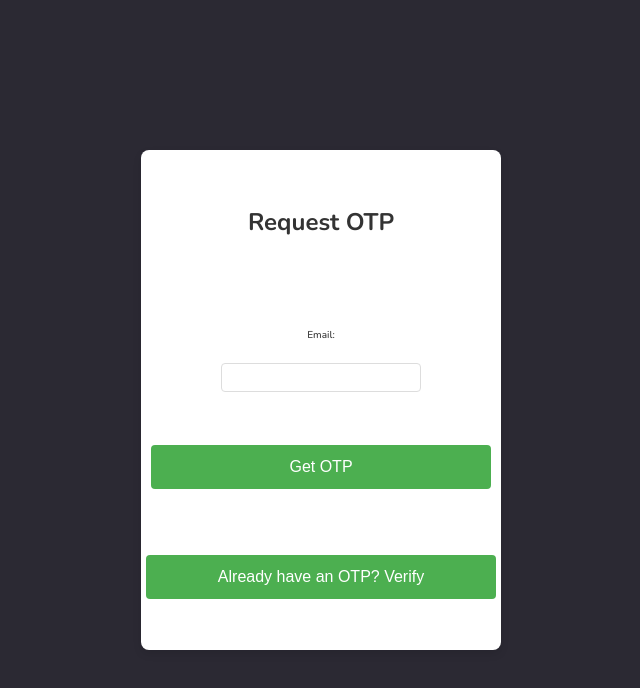
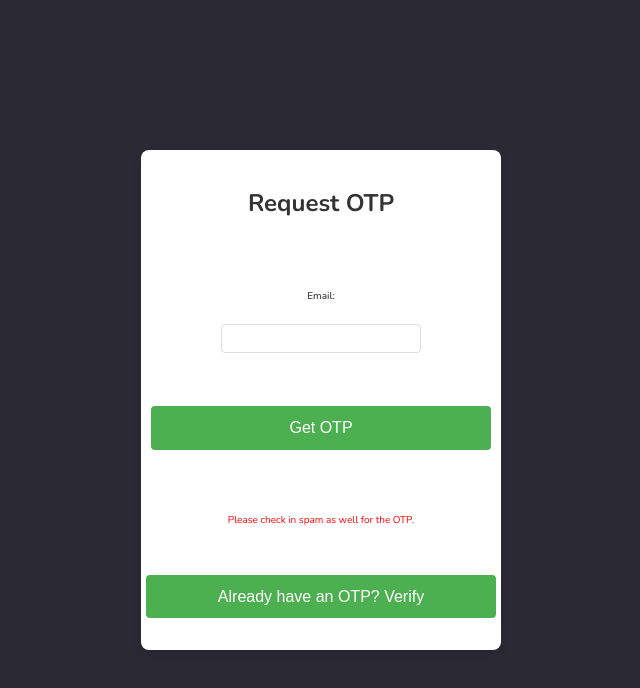
Before and after one commit to gautam-malik1578/BlueHorizonDeploy, a React (Vite) app in the folder Client/: page /verify in a window 1280 px wide. Shown: the top 688 px of the page, without its empty margins (319-959 px from the left). Built offline with nearby package versions, Linux system fonts and the light colour scheme.

Commit message:
add the spam suggestion to the otp

```diff
--- a/Client/src/pages/Verify.jsx
+++ b/Client/src/pages/Verify.jsx
@@ -110,6 +110,14 @@ function Verify() {
         </button>
       </form>
       {message && <p className={styles.message}>{message}</p>}
+
+      {/* Show OTP reminder message when OTP is requested */}
+      {/* {isRequestingOtp && !loading && email && ( */}
+      <span className={styles.otpReminder}>
+        Please check in spam as well for the OTP.
+      </span>
+      {/* )} */}
+
       <button
         onClick={handleToggle}
         className={styles.toggleButton}
--- a/Client/src/pages/Verify.module.css
+++ b/Client/src/pages/Verify.module.css
@@ -71,3 +71,6 @@ input {
 label {
   font-weight: 500;
 }
+.otpReminder {
+  color: red;
+}
```
